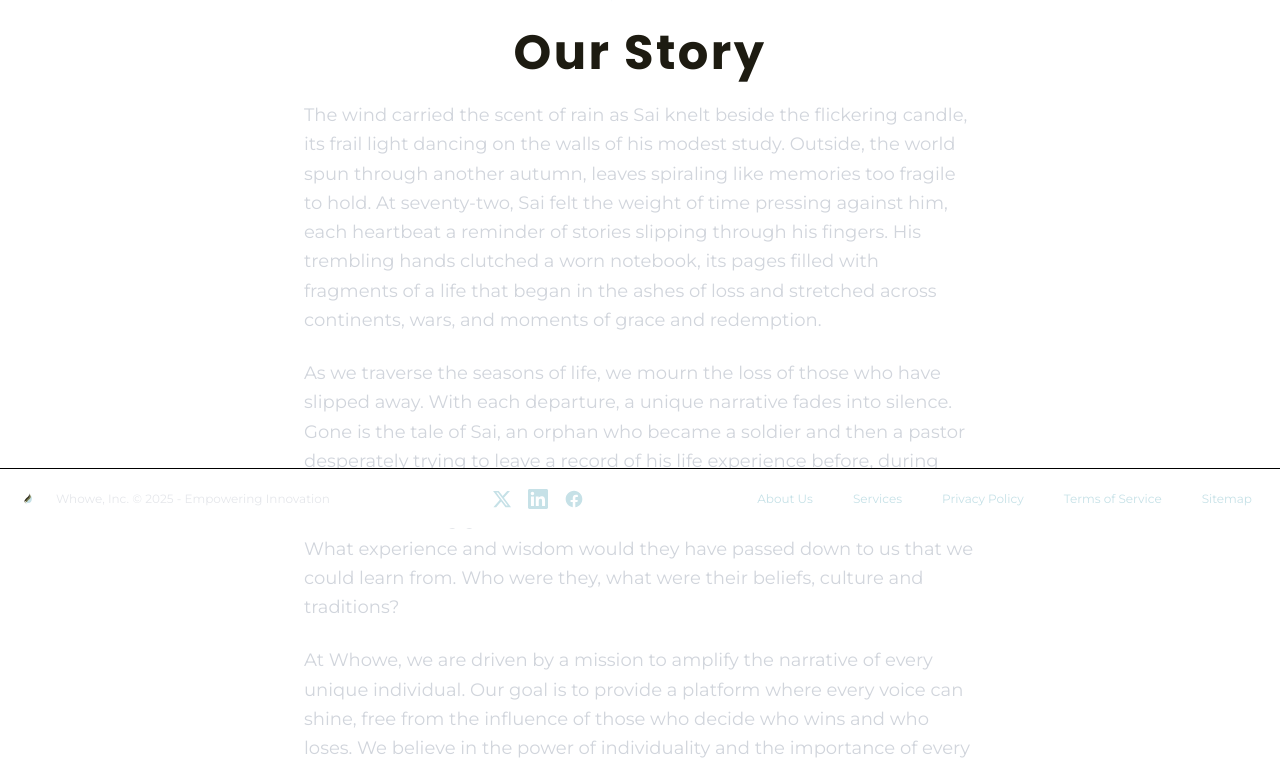
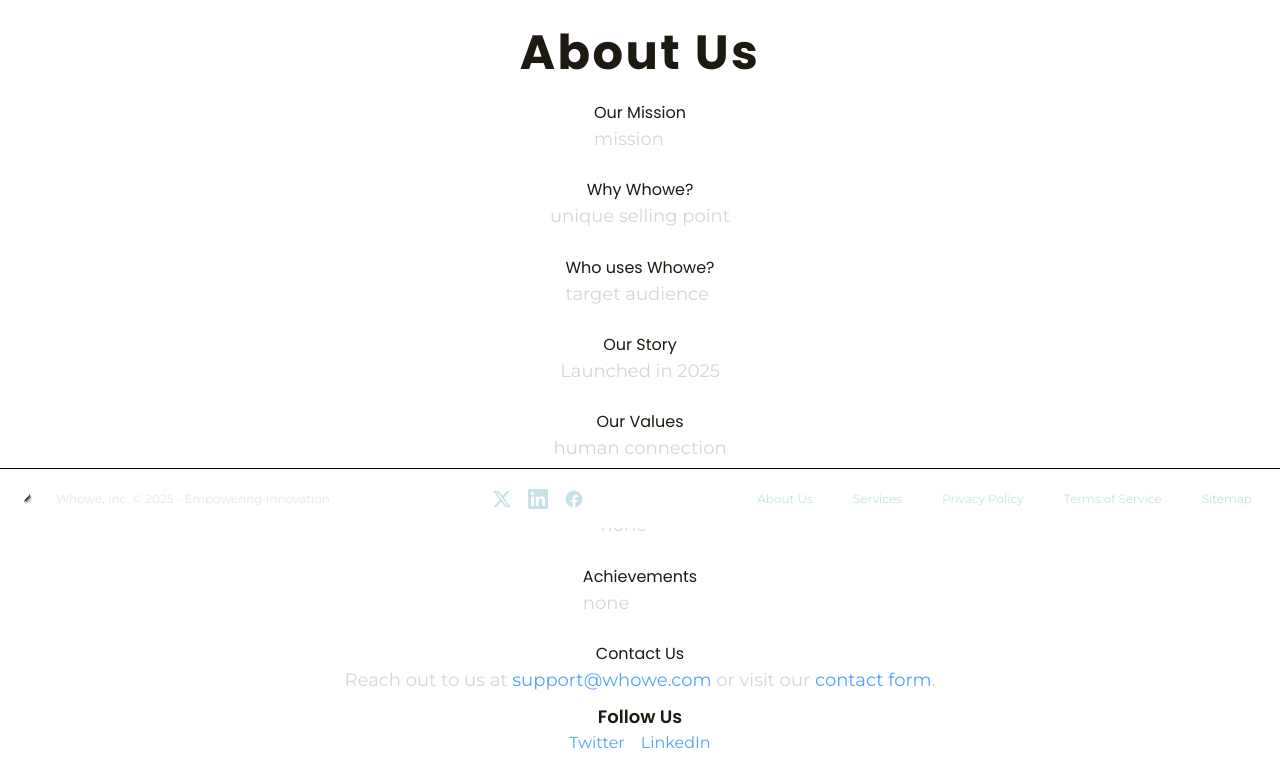
Before and after one commit to GlitchAsylum/Whowe2, a Next.js app: page /about in a window 1280 px wide. Shown: the part 272-1039 px from the top of the page. Built offline with nearby package versions, Linux system fonts and the light colour scheme.

Commit message:
About Us

```diff
--- a/app/about/page.tsx
+++ b/app/about/page.tsx
@@ -6,20 +6,38 @@ import { useCallback } from 'react';
 // Define types for better type safety
 interface AboutUsContent {
   title: string;
+  mission: string;
   story: string;
-  description: string;
-  solution: string;
+  values: string;
+  team: string;
+  usp: string;
+  audience: string;
+  achievements: string;
+  contact: {
+    email: string;
+    contactForm: string;
+    socialMedia: { platform: string; url: string }[];
+  };
   buttonText: string;
 }
 
 const aboutUsContent: AboutUsContent = {
-    title: 'Our Story',
-    description:
-    'As we traverse the seasons of life, we mourn the loss of those who have slipped away. With each departure, a unique narrative fades into silence. Gone is the tale of Sai, an orphan who became a soldier and then a pastor desperately trying to leave a record of his life experience before, during and after the Vietnam War that brought him and his family to America. With each fading generation, we think about our human connection. What experience and wisdom would they have passed down to us that we could learn from.  Who were they, what were their beliefs, culture and traditions?',
-    story:
-    'The wind carried the scent of rain as Sai knelt beside the flickering candle, its frail light dancing on the walls of his modest study. Outside, the world spun through another autumn, leaves spiraling like memories too fragile to hold. At seventy-two, Sai felt the weight of time pressing against him, each heartbeat a reminder of stories slipping through his fingers. His trembling hands clutched a worn notebook, its pages filled with fragments of a life that began in the ashes of loss and stretched across continents, wars, and moments of grace and redemption.',
-    solution:
-    'At Whowe, we are driven by a mission to amplify the narrative of every unique individual. Our goal is to provide a platform where every voice can shine, free from the influence of those who decide who wins and who loses. We believe in the power of individuality and the importance of every person’s story. By capturing and sharing these meaningful stories and traditions, we strive to preserve and strengthen the bonds of human connection.',
+  title: 'About Us',
+  mission: 'mission',
+  story: 'Launched in 2025',
+  values: 'human connection',
+  team:'none',
+  usp: 'unique selling point',
+  audience: 'target audience',
+  achievements: 'none',
+  contact: {
+    email: 'support@whowe.com',
+    contactForm: '/contact',
+    socialMedia: [
+      { platform: 'Twitter', url: 'https://twitter.com/whoweapp' },
+      { platform: 'LinkedIn', url: 'https://linkedin.com/company/whowe' },
+    ],
+  },
   buttonText: 'SHARE YOUR STORY',
 };
 
@@ -41,15 +59,81 @@ export default function AboutUs() {
           style={{ objectFit: 'contain' }}
         />
         <h1 className="text-4xl font-bold tracking-[0.05em] md:text-5xl">{aboutUsContent.title}</h1>
+
+        <div>
+          <h3>Our Mission</h3>
+          <p className="mx-auto max-w-2xl text-base leading-relaxed text-left text-gray-300 sm:text-lg">
+            {aboutUsContent.mission}
+          </p>
+        </div>
+        <div>
+          <h3>Why Whowe?</h3>
+          <p className="mx-auto max-w-2xl text-base leading-relaxed text-left text-gray-300 sm:text-lg">
+            {aboutUsContent.usp}
+          </p>
+        </div>
+        <div>
+          <h3>Who uses Whowe?</h3>
+          <p className="mx-auto max-w-2xl text-base leading-relaxed text-left text-gray-300 sm:text-lg">
+            {aboutUsContent.audience}
+          </p>
+        </div>
+        <div>
+          <h3>Our Story</h3>
           <p className="mx-auto max-w-2xl text-base leading-relaxed text-left text-gray-300 sm:text-lg">
             {aboutUsContent.story}
           </p>
+        </div>
+        <div>
+          <h3>Our Values</h3>
           <p className="mx-auto max-w-2xl text-base leading-relaxed text-left text-gray-300 sm:text-lg">
-          {aboutUsContent.description}
+            {aboutUsContent.values}
           </p>
+        </div>
+        <div>
+          <h3>Our Team</h3>
           <p className="mx-auto max-w-2xl text-base leading-relaxed text-left text-gray-300 sm:text-lg">
-          {aboutUsContent.solution}
+            {aboutUsContent.team}
           </p>
+        </div>
+        <div>
+          <h3>Achievements</h3>
+          <p className="mx-auto max-w-2xl text-base leading-relaxed text-left text-gray-300 sm:text-lg">
+            {aboutUsContent.achievements}
+          </p>
+        </div>
+        <div>
+          <h3>Contact Us</h3>
+          <p className="mx-auto max-w-2xl text-base leading-relaxed text-left text-gray-300 sm:text-lg">
+            Reach out to us at{' '}
+            <a href={`mailto:${aboutUsContent.contact.email}`} className="text-blue-400 hover:underline">
+              {aboutUsContent.contact.email}
+            </a>{' '}
+            or visit our{' '}
+            <a href={aboutUsContent.contact.contactForm} className="text-blue-400 hover:underline">
+              contact form
+            </a>
+            .
+          </p>
+          <div className="mt-2">
+            <h4 className="text-lg font-semibold">Follow Us</h4>
+            <ul className="flex justify-center gap-4">
+              {aboutUsContent.contact.socialMedia.map((social) => (
+                <li key={social.platform}>
+                  <a
+                    href={social.url}
+                    target="_blank"
+                    rel="noopener noreferrer"
+                    className="text-blue-400 hover:underline"
+                  >
+                    {social.platform}
+                  </a>
+                </li>
+              ))}
+            </ul>
+          </div>
+        </div>
+
         <Button
           onClick={handleClick}
           variant="glass"
```
Lines whose indentation alone changed are shown as unchanged.
